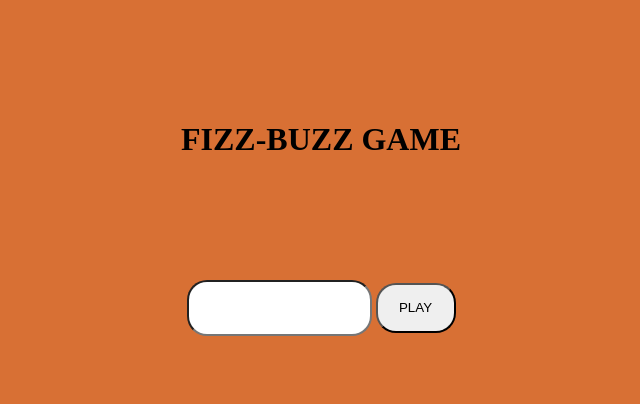
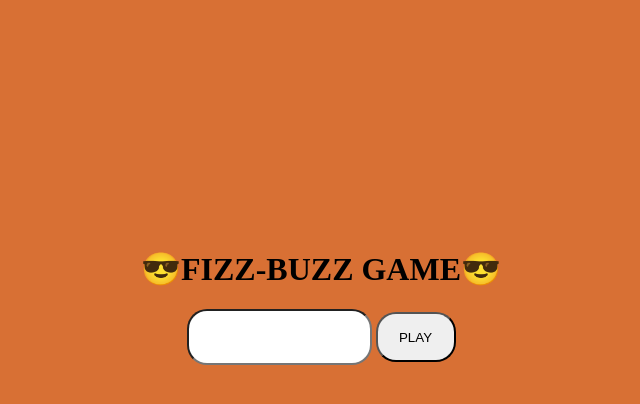
Before and after one commit to Anilsaikodi/Number-guessing, a plain HTML site: page index.html in a window 1280 px wide. Shown: the whole page, without its empty margins (319-959 px from the left). Drawn offline with Linux system fonts and the light colour scheme.

Commit message:
Number Guessing

```diff
--- a/index.html
+++ b/index.html
@@ -8,7 +8,7 @@
     <link rel="stylesheet" href="style.css">
     <script src="script.js"></script>
   </head>
-  <h1 style="text-align:center;"  >FIZZ-BUZZ GAME</h1>
+  <h1 style="text-align:center;"  >😎FIZZ-BUZZ GAME😎</h1>
 <body >
   <input id="input" type="number" size="10" pattern="[0-9]*" name="a" />
   <button onclick="calc()">PLAY</button>
--- a/style.css
+++ b/style.css
@@ -7,7 +7,7 @@ body{
     size:100px;
   }
   h1{
-      padding: 100px ;
+      margin-top: 250px;
   }
   button{
       height:50px;
@@ -24,4 +24,5 @@ body{
       font-size:xx-large;
       font-weight: bolder;
 
+
   }
```
